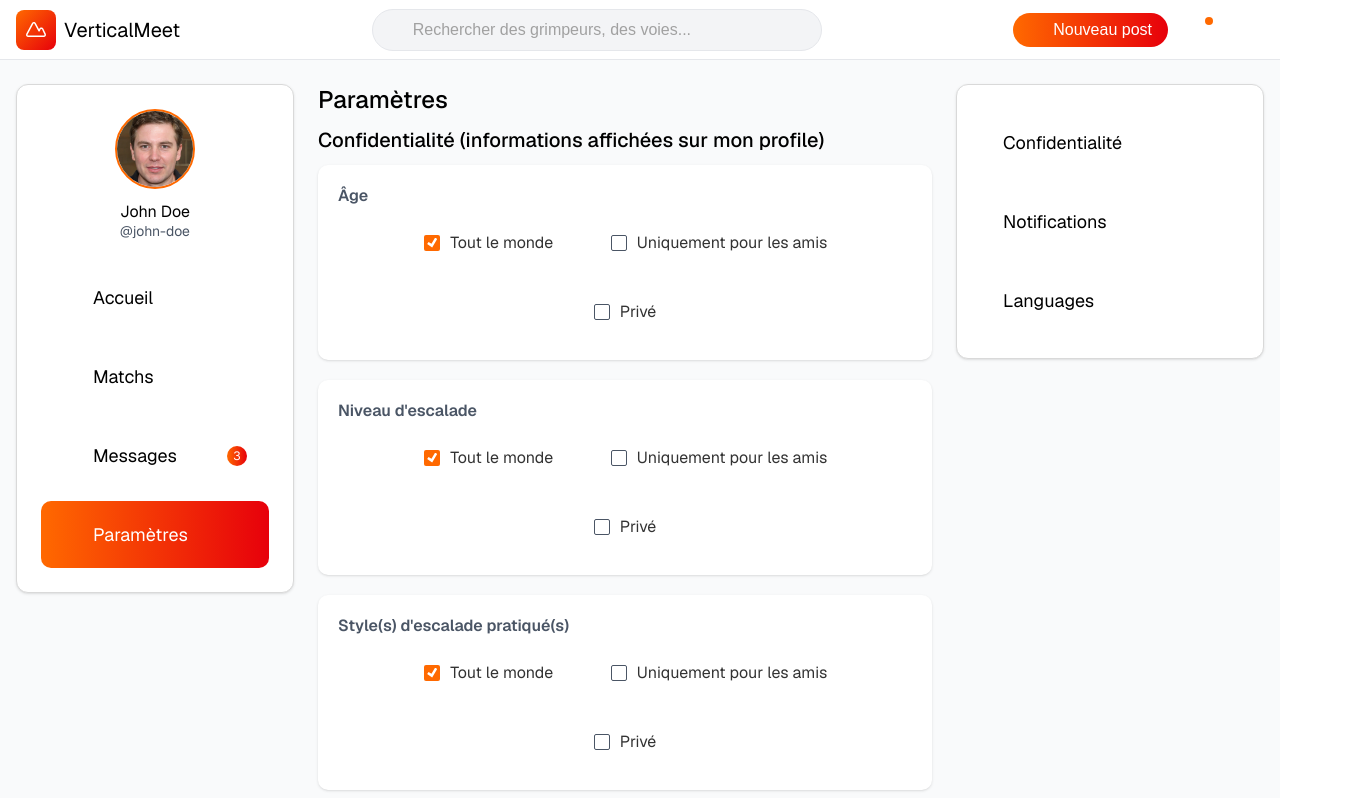
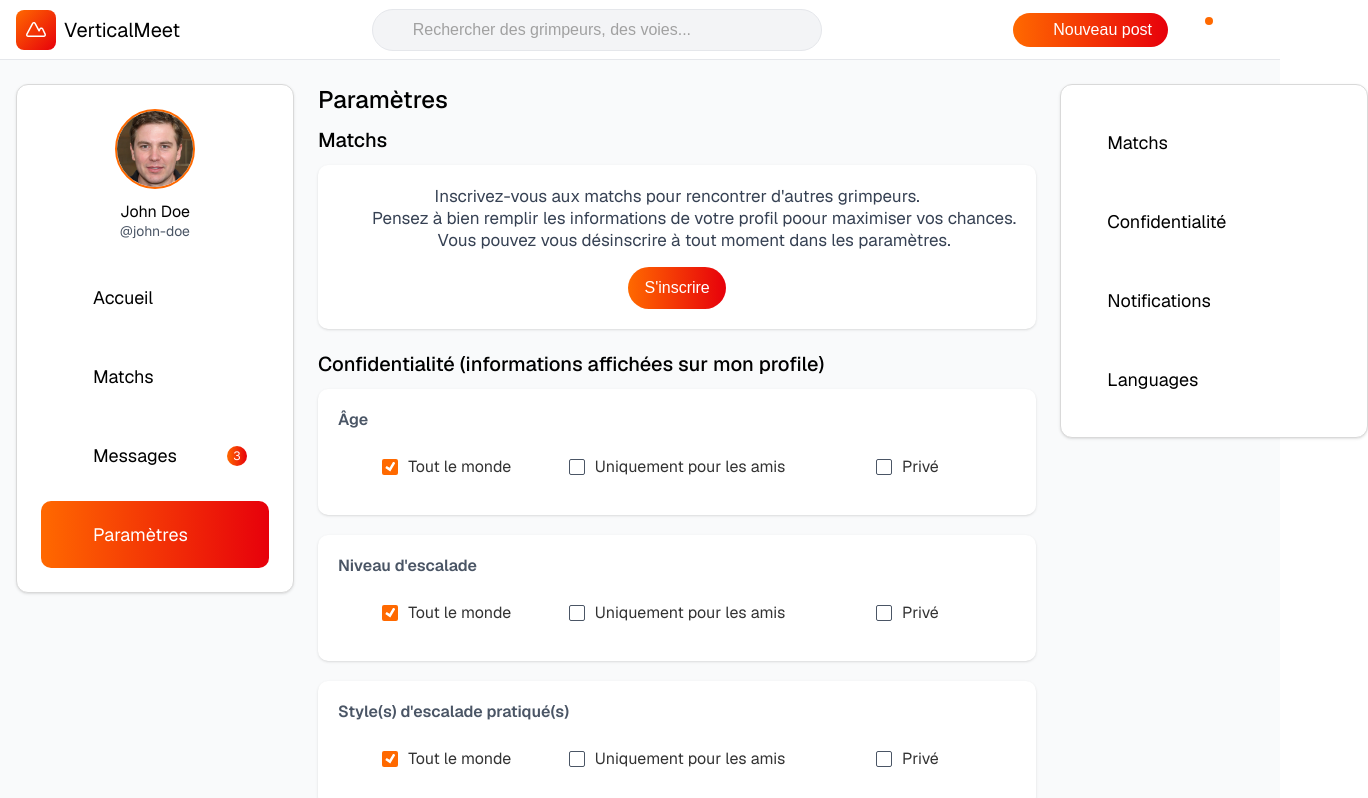
Before and after one commit to leo-jcq/projet-ihm, a Vue app: page /settings in a window 1280 px wide. Shown: the top 798 px of the page, 1368 px wide, since content can reach past the window. Built offline with nearby package versions, Linux system fonts and the light colour scheme; some icons are missing.

Commit message:
add matchs unsubscribe

```diff
--- a/src/components/Matchs/MatchRegisterForm.vue
+++ b/src/components/Matchs/MatchRegisterForm.vue
@@ -5,7 +5,12 @@ defineEmits<{ accept: []; reject: [] }>();
 <template>
     <div class="match-register-form">
         <h2 class="match-register-form__title">S'inscrire aux "matchs"</h2>
-        <p class="match-register-form__text">Inscrivez-vous pour rencontrer d'autres grimpeurs.</p>
+        <p class="match-register-form__text">
+            Inscrivez-vous pour rencontrer d'autres grimpeurs.<br />
+            Pensez à bien remplir les informations de votre profil poour maximiser vos chances.
+            <br />
+            Vous pouvez vous désinscrire à tout moment dans les paramètres.<br />
+        </p>
 
         <div class="match-register-form__actions">
             <button
@@ -50,7 +55,7 @@ defineEmits<{ accept: []; reject: [] }>();
 
     &__text {
         line-height: 1.5;
-        color: v.$dark-gray;
+        color: v.$grayish-black;
 
         margin-bottom: 1.5rem;
     }
--- a/src/pages/Settings.vue
+++ b/src/pages/Settings.vue
@@ -1,15 +1,52 @@
 <script setup lang="ts">
+import useLocalStorageRef from '@/composables/useLocalStorageRef';
 import usePageTitle from '@/composables/usePageTitle';
 import BoulderGradeSystem, { BoulderGradeSystemToString } from '@/enums/BoulderGradeSystem';
 import RouteGradeSystem, { RouteGradeSystemToString } from '@/enums/RouteGradeSystem';
 import gradeSystemStore from '@/stores/gradeSystem';
+import { computed } from 'vue';
 
 usePageTitle('Paramètres');
+
+const hasRegisterMatch = useLocalStorageRef('hasRegisterMatch', false);
+
+const matchsTexts = computed(() => {
+    if (hasRegisterMatch.value) {
+        return {
+            text: `Vous êtes actuellement inscrit aux matchs.
+            Si vous souhaitez vous désinscrire, cliquer sur le bouton ci-dessous.`,
+            button: 'Se désinscrire'
+        };
+    }
+
+    return {
+        text: `Inscrivez-vous aux matchs pour rencontrer d'autres grimpeurs.
+        Pensez à bien remplir les informations de votre profil poour maximiser vos chances.
+        Vous pouvez vous désinscrire à tout moment dans les paramètres.`,
+        button: "S'inscrire"
+    };
+});
 </script>
 
 <template>
     <main class="main">
         <h2>Paramètres</h2>
+
+        <section id="matchs" class="panel">
+            <h3>Matchs</h3>
+
+            <div class="field">
+                <p class="text">{{ matchsTexts.text }}</p>
+
+                <button
+                    class="btn"
+                    :title="`${matchsTexts.button} ${hasRegisterMatch ? 'des' : 'aux'} matchs`"
+                    @click="hasRegisterMatch = !hasRegisterMatch"
+                >
+                    {{ matchsTexts.button }}
+                </button>
+            </div>
+        </section>
 
         <section id="privacy" class="panel">
             <h3>Confidentialité (informations affichées sur mon profile)</h3>
@@ -179,6 +216,10 @@ usePageTitle('Paramètres');
     </main>
 
     <nav class="settings-nav">
+        <a href="#matchs" class="settings-nav__link">
+            Matchs
+            <div class="settings-nav__link__bg" />
+        </a>
         <a href="#privacy" class="settings-nav__link">
             Confidentialité
             <div class="settings-nav__link__bg" />
@@ -288,6 +329,31 @@ usePageTitle('Paramètres');
     }
 }
 
+#matchs {
+    .field {
+        display: flex;
+        flex-direction: column;
+        align-items: center;
+    }
+
+    .text {
+        font-size: 1.0625rem;
+        text-align: center;
+        white-space: pre;
+        color: v.$grayish-black;
+    }
+
+    .btn {
+        @extend %default-btn;
+
+        margin-top: 1rem;
+
+        padding: 0.75rem 1rem;
+
+        border-radius: 9999px;
+    }
+}
+
 .settings-nav {
     height: fit-content;
 
```
